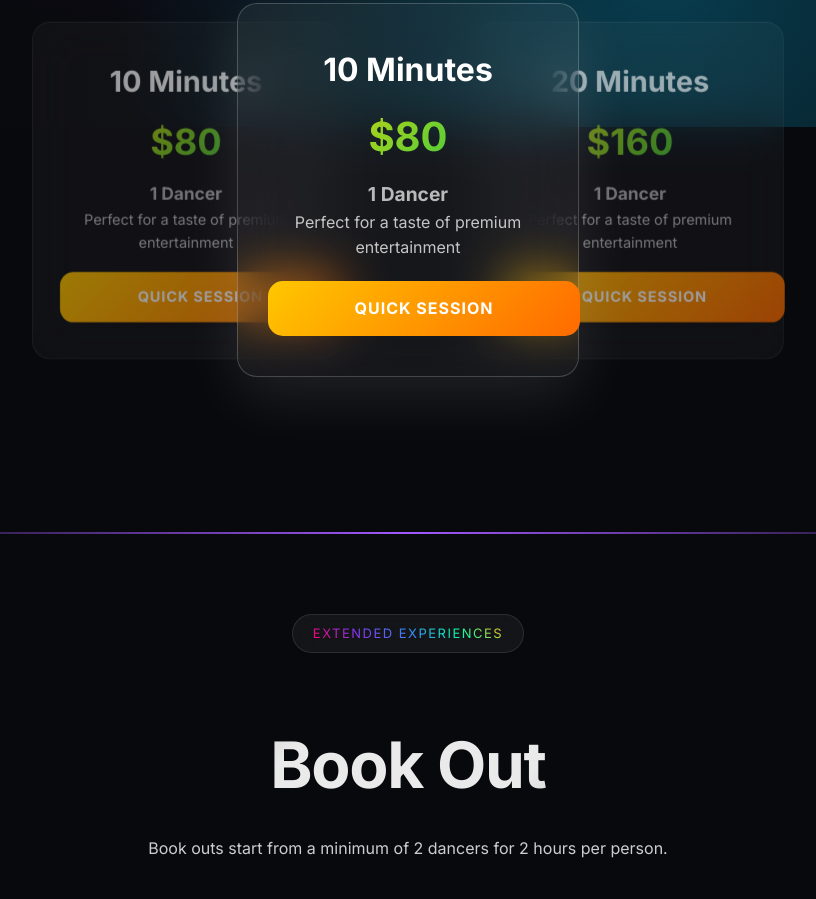
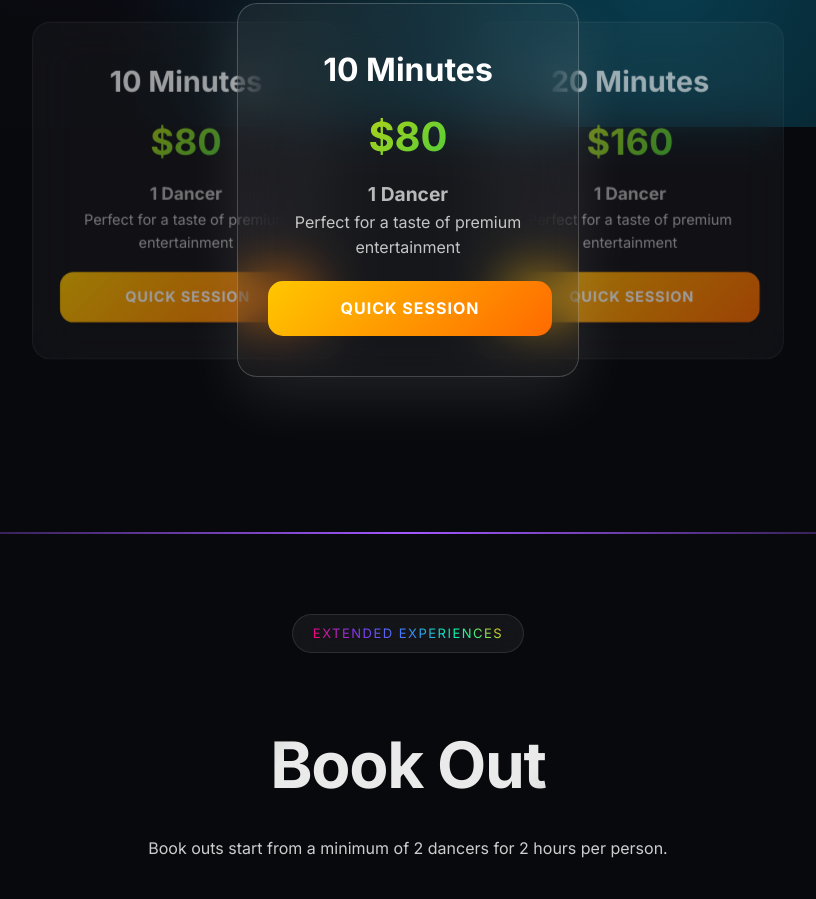
Before and after one commit to Scarlett-Palace/VIP-Price-List, a plain HTML site: page index.html in a window 1280 px wide. Shown: the part 673-1572 px from the top of the page, without its empty margins (232-1048 px from the left). Drawn offline with Linux system fonts and the light colour scheme.

Commit message:
Update style.css

```diff
--- a/style.css
+++ b/style.css
@@ -252,6 +252,10 @@
 
         .card-badge {
             text-align: center;
+            margin-left: auto;
+            margin-right: auto;
+            display: justify;
+            justify-content: center;
             border-radius: 20px;
             margin-top: 10px;
             border: none;
@@ -262,7 +266,7 @@
             font-size: 16px;
             cursor: pointer;
             transition: all 0.3s ease;
-            width: 90%;
+            width: 80%;
             text-transform: uppercase;
             letter-spacing: 1px;
         }
```
